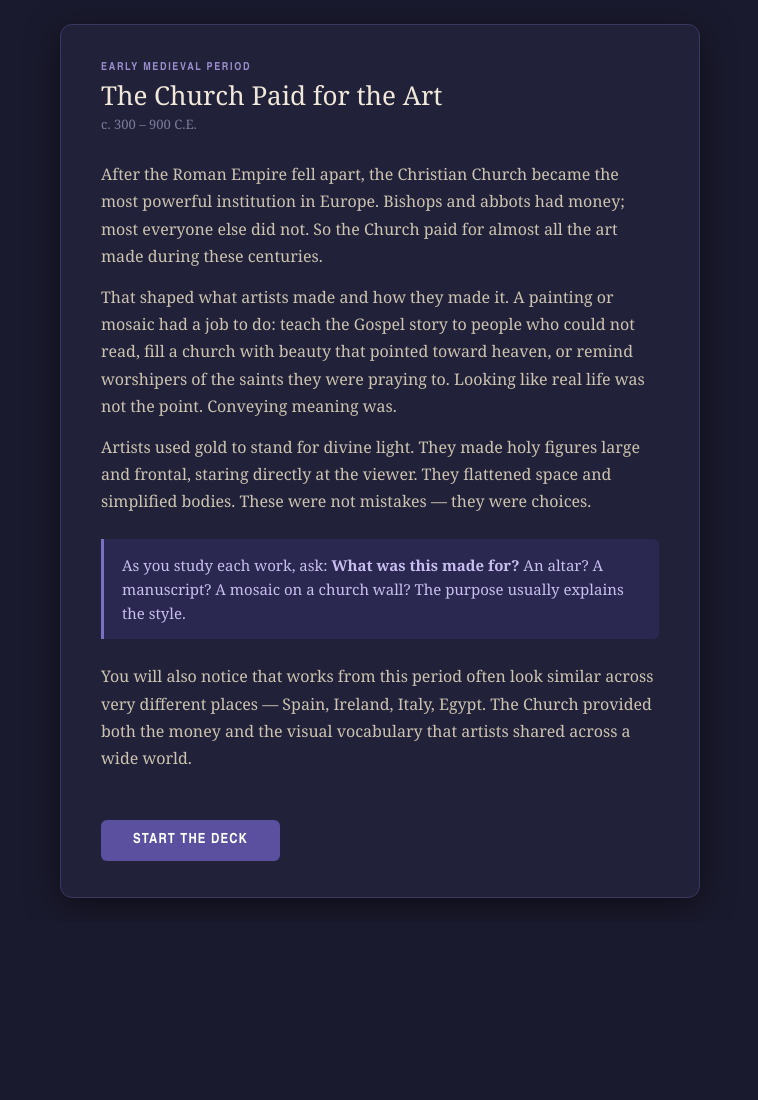
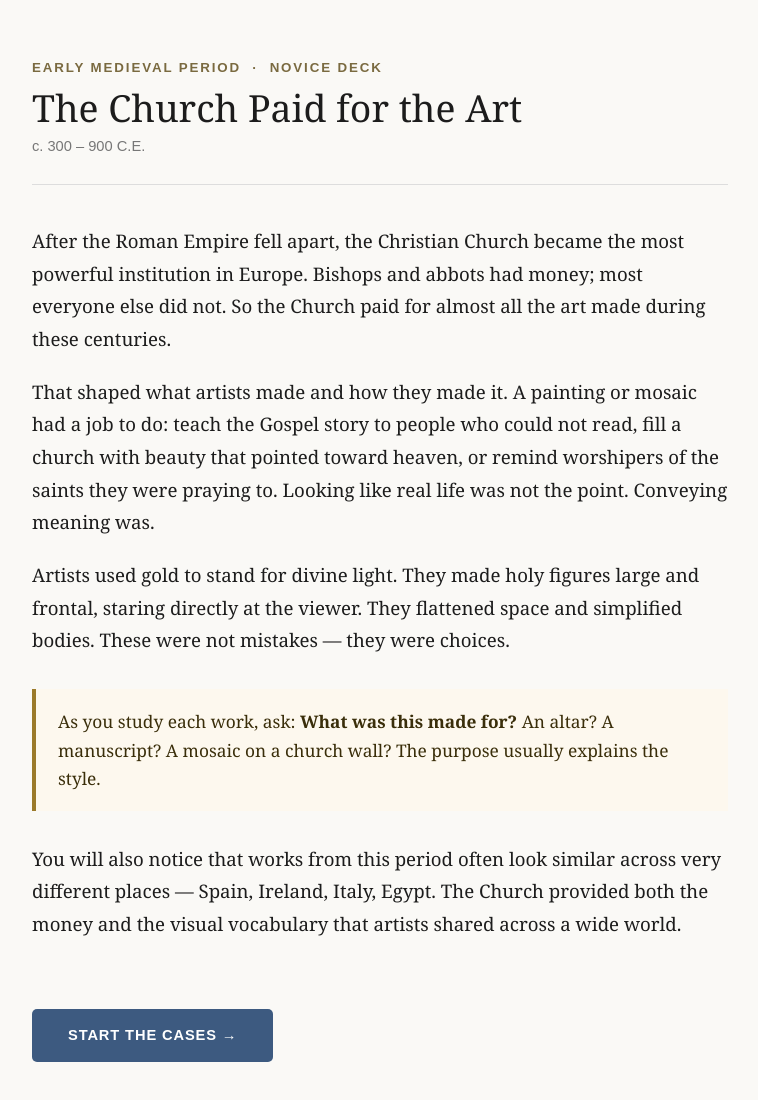
Before and after one commit to rickgschuette-dev/art-history-game, a plain HTML site: page public/intro/early-medieval.html in a window 1280 px wide. Shown: the whole page, without its empty margins (260-1018 px from the left). Before the commit the page ends 922 px from the top, so only its background shows below. Drawn offline with Linux system fonts and the light colour scheme.

Commit message:
Relocated info page

```diff
--- a/app.js
+++ b/app.js
@@ -14,10 +14,10 @@ function find(id){for(var i=0;i<DECKS.length;i++){var cs=DECKS[i].cards;for(var
 function done(c){return ((store.cards[c.id]||{}).points||0)>0}
 function num(i){return (i<9?'0':'')+(i+1)}
 function tabs(cur){return '<nav class="tabs" aria-label="Periods">'+DECKS.map(function(d){return '<a href="#/deck/'+d.id+'"'+(d.id===cur?' aria-current="page"':'')+'>'+esc(d.title)+'</a>'}).join('')+'</nav>'}
-var LEVELS={apprentice:{title:'Novice',sub:'Grades 6–8',blurb:'An illustrated introduction: look closely at real works, identify their features, and build an art-historical vocabulary one case at a time.',status:'open',href:'#/deck/'+DECKS[0].id},journeyman:{title:'Apprentice',sub:'High School',blurb:'A high-school-level course built to open Art History as a serious, fascinating field worth pursuing further.',status:'soon'},scholar:{title:'Artisan',sub:'Undergraduate',blurb:'A study guide covering the works and movements an Art History major is expected to know before moving on to graduate study.',status:'soon'},maestro:{title:'Master',sub:'Graduate',blurb:'Preparation toward the command of material a graduate defense requires.',status:'soon'}};
+var LEVELS={apprentice:{title:'Novice',sub:'Grades 6–8',blurb:'An illustrated introduction: look closely at real works, identify their features, and build an art-historical vocabulary one case at a time.',status:'open',href:'public/intro/early-medieval.html'},journeyman:{title:'Apprentice',sub:'High School',blurb:'A high-school-level course built to open Art History as a serious, fascinating field worth pursuing further.',status:'soon'},scholar:{title:'Artisan',sub:'Undergraduate',blurb:'A study guide covering the works and movements an Art History major is expected to know before moving on to graduate study.',status:'soon'},maestro:{title:'Master',sub:'Graduate',blurb:'Preparation toward the command of material a graduate defense requires.',status:'soon'}};
 var LVLORDER=['apprentice','journeyman','scholar','maestro'];
 function lvlNav(h){var cur=(h[1]==='level')?h[2]:((h[1]==='deck'||h[1]==='card'||h[1]==='vocab'||h[1]==='review')?'apprentice':null);var ns=document.querySelectorAll('.lvls a');for(var i=0;i<ns.length;i++){if(cur&&ns[i].dataset.lvl===cur)ns[i].setAttribute('aria-current','page');else ns[i].removeAttribute('aria-current')}}
-function level(id){var L=LEVELS[id];if(!L||L.status==='open'){location.hash=L?L.href:'#/';return}app.innerHTML='<p class="note"><a href="#/">← All levels</a></p><h1 class="ph">'+esc(L.title)+'</h1><p class="sub"><span class="note">'+esc(L.sub)+'</span></p><div class="panel"><p>'+esc(L.blurb)+'</p><p class="note">This level is in development. The Apprentice level is open now.</p><p><a class="btn primary" href="#/deck/'+DECKS[0].id+'">Go to Apprentice</a></p></div>'}
+function level(id){var L=LEVELS[id];if(!L||L.status==='open'){if(L&&L.href&&L.href.charAt(0)!=='#'){location.href=L.href;return}location.hash=L?L.href:'#/';return}app.innerHTML='<p class="note"><a href="#/">← All levels</a></p><h1 class="ph">'+esc(L.title)+'</h1><p class="sub"><span class="note">'+esc(L.sub)+'</span></p><div class="panel"><p>'+esc(L.blurb)+'</p><p class="note">This level is in development. The Apprentice level is open now.</p><p><a class="btn primary" href="#/deck/'+DECKS[0].id+'">Go to Apprentice</a></p></div>'}
 function cardList(d){return '<ol class="cases">'+d.cards.map(function(c,i){var dn=done(c),pts=(store.cards[c.id]||{}).points||0;
 var inner='<span class="box'+(dn?' on':'')+'" aria-hidden="true">'+(dn?'\u2713':'')+'</span><span class="sr">'+(dn?'Completed. ':'Not yet completed. ')+'</span><span class="num">'+num(i)+'</span><span class="ttl"><strong>'+esc(c.title)+'</strong>'+(c.object?'<span class="note">'+esc(c.object)+'</span>':'')+'</span>'+(dn?'<span class="tail pts">'+pts+' points</span>':(c.playable?'<span class="tail go">Play</span>':'<span class="tail soon">Coming soon</span>'));
 return '<li class="'+(c.playable?'ready':'later')+(dn?' done':'')+'">'+(c.playable?'<a href="#/card/'+c.id+'">'+inner+'</a>':'<div class="row">'+inner+'</div>')+'</li>'+vocabRows(d,i+1)}).join('')+reviewRow(d)+'</ol>'}
@@ -124,7 +124,7 @@ app.innerHTML='<section class=\"hero\"><h1>Anyone Can Memorize Names and Dates.<
 function deck(id){var d=DECKS.filter(function(x){return x.id===id})[0];if(!d){location.hash='#/deck/'+DECKS[0].id;return}
 var nd=d.cards.filter(done).length,ni=-1,np=-1,act=false;function part(c){var r=store.cards[c.id]||{};return (r.finds||[]).length>0||!!r.bonus}
 d.cards.forEach(function(c,i){if(c.playable&&(done(c)||part(c)))act=true;if(ni<0&&c.playable&&!done(c))ni=i;if(np<0&&c.playable&&!done(c)&&part(c))np=i});if(np>=0)ni=np;
-app.innerHTML=tabs(id)+'<h1 class="ph">'+esc(d.title)+' Period</h1>'+(d.intro?'<p class="deck-intro-link"><a href="'+d.intro+'">&#9654; Before You Start &mdash; a note on this period</a></p>':'')+'<div class="sub"><span class="prog"><strong>'+nd+' of '+d.cards.length+'</strong> cases completed'+(d.span?' <span class="note">\u00b7 '+esc(d.span)+'</span>':'')+'</span>'+(ni>=0?'<a class="btn primary" href="#/card/'+d.cards[ni].id+'">'+(act?'Continue with case ':'Start with case ')+(ni+1)+'</a>':'')+'</div>'+(S.saved?'<p class="saved" role="status">Level saved. Your progress is kept on this device.</p>':'')+cardList(d);S.saved=false}
+app.innerHTML=tabs(id)+'<h1 class="ph">'+esc(d.title)+' Period</h1>'+'<div class="sub"><span class="prog"><strong>'+nd+' of '+d.cards.length+'</strong> cases completed'+(d.span?' <span class="note">\u00b7 '+esc(d.span)+'</span>':'')+'</span>'+(ni>=0?'<a class="btn primary" href="#/card/'+d.cards[ni].id+'">'+(act?'Continue with case ':'Start with case ')+(ni+1)+'</a>':'')+'</div>'+(S.saved?'<p class="saved" role="status">Level saved. Your progress is kept on this device.</p>':'')+cardList(d);S.saved=false}
 function detailFig(d){return '<figure class="detail"'+(d.flex?' style="flex:0 0 '+d.flex+'%"':'')+'><img src="'+d.image+'" alt="'+esc(d.alt)+'"><figcaption class="note">'+esc(d.caption||'Detail')+'</figcaption></figure>'}
 function details(c){if(!c.detail)return '';if(!c.detail2)return detailFig(c.detail);return '<div class="details">'+detailFig(c.detail)+detailFig(c.detail2)+'</div>'}
 function credit(k,word){if(!k)return '';word=k.word||word;var lead=k.title?esc(k.title)+' – '+word.toLowerCase():(k.url?'<a href="'+k.url+'">'+word+'</a>':word);return '<p class="note">'+lead+' by '+esc(k.author)+', '+(k.licenseUrl?'<a href="'+k.licenseUrl+'">'+esc(k.license)+'</a>':esc(k.license))+(k.changes?'. '+esc(k.changes):'')+'</p>'}
--- a/public/intro/early-medieval.html
+++ b/public/intro/early-medieval.html
@@ -3,38 +3,118 @@
 <head>
 <meta charset="UTF-8">
 <meta name="viewport" content="width=device-width, initial-scale=1.0">
-<title>Early Medieval Art — Before You Start</title>
+<title>Before You Start — Early Medieval Period</title>
 <style>
   * { box-sizing: border-box; margin: 0; padding: 0; }
-  body { font-family: Georgia, 'Times New Roman', serif; background: #1a1a2e; color: #e8e0d0; min-height: 100vh; display: flex; align-items: center; justify-content: center; padding: 24px; }
-  .card { background: #22213a; border: 1px solid #3a3860; border-radius: 12px; max-width: 640px; width: 100%; padding: 36px 40px; box-shadow: 0 8px 32px rgba(0,0,0,0.5); }
-  .period-label { font-family: 'Arial Narrow', Arial, sans-serif; font-size: 11px; font-weight: 700; letter-spacing: 0.15em; text-transform: uppercase; color: #9b8ecf; margin-bottom: 6px; }
-  h1 { font-size: 26px; font-weight: normal; color: #f0e8d8; margin-bottom: 4px; line-height: 1.2; }
-  .date-range { font-size: 13px; color: #7a7a9a; margin-bottom: 28px; }
-  .body-text { font-size: 16px; line-height: 1.7; color: #ccc4b0; margin-bottom: 20px; }
-  .body-text p + p { margin-top: 14px; }
-  .highlight-box { background: #2a2850; border-left: 3px solid #7b6fbf; border-radius: 0 6px 6px 0; padding: 14px 18px; margin: 24px 0; font-size: 15px; color: #c8bef0; line-height: 1.6; }
-  .btn { display: inline-block; margin-top: 28px; padding: 12px 32px; background: #5b50a0; color: #fff; font-family: 'Arial Narrow', Arial, sans-serif; font-size: 14px; font-weight: 700; letter-spacing: 0.08em; text-transform: uppercase; border: none; border-radius: 6px; cursor: pointer; text-decoration: none; }
-  .btn:hover { background: #6e62b8; }
+
+  body {
+    font-family: Georgia, 'Times New Roman', serif;
+    font-size: 14pt;
+    line-height: 1.75;
+    background: #faf9f6;
+    color: #1c1c1c;
+    min-height: 100vh;
+    display: flex;
+    flex-direction: column;
+  }
+
+  .page {
+    max-width: 760px;
+    width: 100%;
+    margin: 0 auto;
+    padding: 56px 32px 64px;
+    flex: 1;
+    display: flex;
+    flex-direction: column;
+  }
+
+  .period-label {
+    font-family: Arial, Helvetica, sans-serif;
+    font-size: 10pt;
+    font-weight: 700;
+    letter-spacing: 0.14em;
+    text-transform: uppercase;
+    color: #7a6a40;
+    margin-bottom: 8px;
+  }
+
+  h1 {
+    font-size: 28pt;
+    font-weight: normal;
+    color: #1c1c1c;
+    margin-bottom: 4px;
+    line-height: 1.15;
+  }
+
+  .date-range {
+    font-family: Arial, Helvetica, sans-serif;
+    font-size: 11pt;
+    color: #777;
+    margin-bottom: 40px;
+    border-bottom: 1px solid #ddd;
+    padding-bottom: 24px;
+  }
+
+  .body-text p {
+    margin-bottom: 20px;
+    color: #1c1c1c;
+  }
+
+  .callout {
+    border-left: 4px solid #9b7a2a;
+    background: #fdf8ee;
+    padding: 18px 22px;
+    margin: 32px 0;
+    font-size: 13pt;
+    color: #3a2e0a;
+    line-height: 1.65;
+  }
+
+  .btn-row {
+    margin-top: auto;
+    padding-top: 48px;
+  }
+
+  .btn {
+    display: inline-block;
+    padding: 14px 36px;
+    background: #3d5a80;
+    color: #fff;
+    font-family: Arial, Helvetica, sans-serif;
+    font-size: 11pt;
+    font-weight: 700;
+    letter-spacing: 0.06em;
+    text-transform: uppercase;
+    text-decoration: none;
+    border-radius: 5px;
+  }
+
+  .btn:hover { background: #2e4568; }
 </style>
 </head>
 <body>
-<div class="card">
-  <div class="period-label">Early Medieval Period</div>
+<div class="page">
+  <div class="period-label">Early Medieval Period &nbsp;&middot;&nbsp; Novice Deck</div>
   <h1>The Church Paid for the Art</h1>
   <div class="date-range">c. 300 &ndash; 900 C.E.</div>
+
   <div class="body-text">
     <p>After the Roman Empire fell apart, the Christian Church became the most powerful institution in Europe. Bishops and abbots had money; most everyone else did not. So the Church paid for almost all the art made during these centuries.</p>
+
     <p>That shaped what artists made and how they made it. A painting or mosaic had a job to do: teach the Gospel story to people who could not read, fill a church with beauty that pointed toward heaven, or remind worshipers of the saints they were praying to. Looking like real life was not the point. Conveying meaning was.</p>
+
     <p>Artists used gold to stand for divine light. They made holy figures large and frontal, staring directly at the viewer. They flattened space and simplified bodies. These were not mistakes &mdash; they were choices.</p>
-  </div>
-  <div class="highlight-box">
-    As you study each work, ask: <strong>What was this made for?</strong> An altar? A manuscript? A mosaic on a church wall? The purpose usually explains the style.
-  </div>
-  <div class="body-text">
+
+    <div class="callout">
+      As you study each work, ask: <strong>What was this made for?</strong> An altar? A manuscript? A mosaic on a church wall? The purpose usually explains the style.
+    </div>
+
     <p>You will also notice that works from this period often look similar across very different places &mdash; Spain, Ireland, Italy, Egypt. The Church provided both the money and the visual vocabulary that artists shared across a wide world.</p>
   </div>
-  <a class="btn" href="javascript:history.back()">Start the Deck</a>
+
+  <div class="btn-row">
+    <a class="btn" href="/#/deck/early-medieval">Start the Cases &rarr;</a>
+  </div>
 </div>
 </body>
 </html>
```
Also changed, not shown: public/intro/late-medieval.html (+25 -19 lines), public/intro/renaissance.html (+23 -16 lines).
